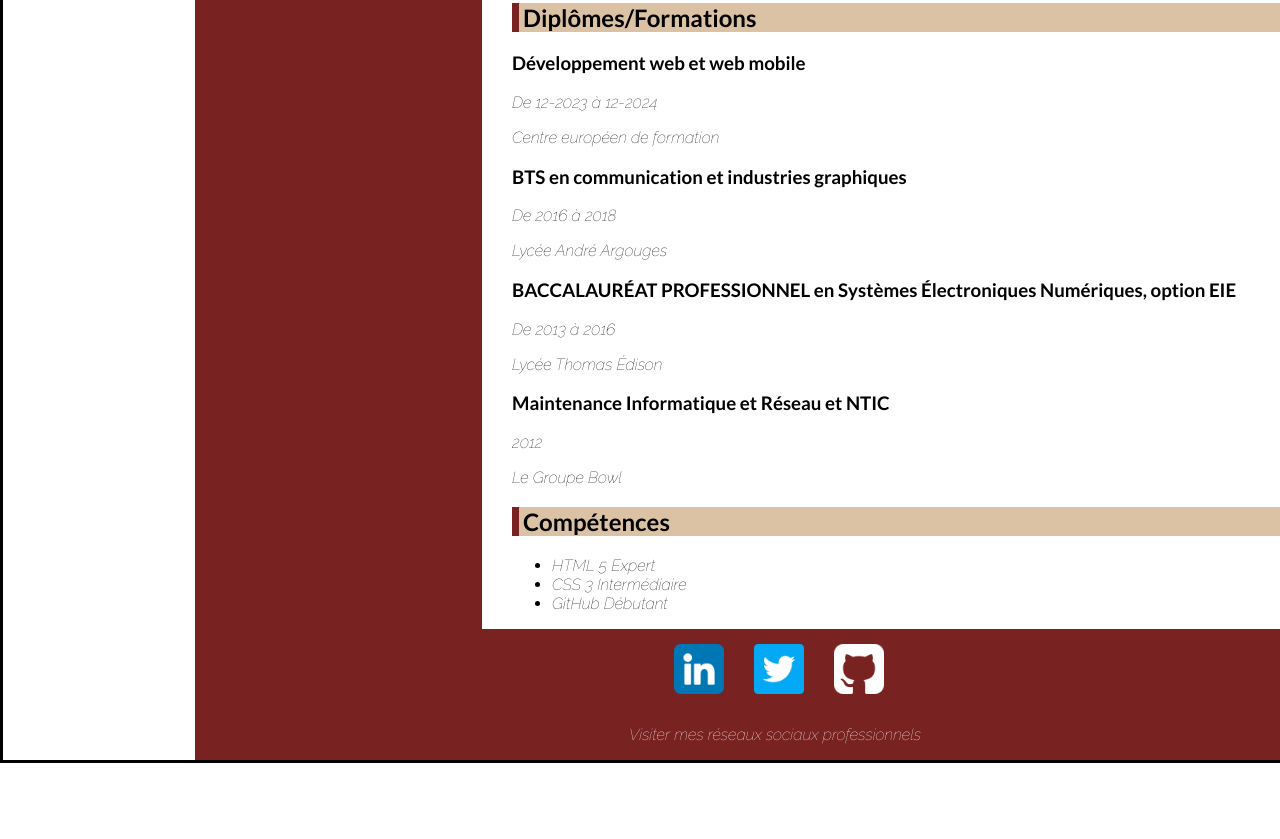
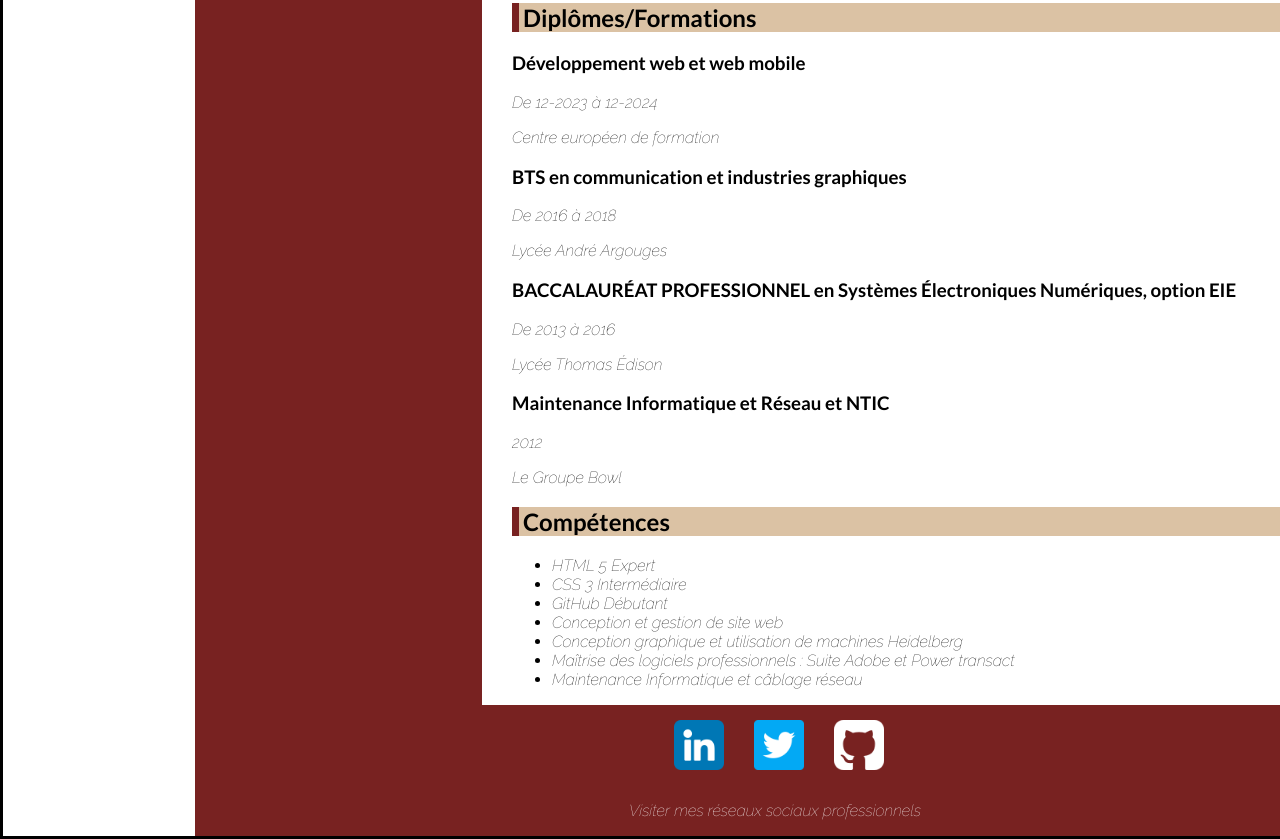
Before and after one commit to christelichaly/Projet_CV, a plain HTML site: page index.html in a window 1280 px wide. Shown: the part 1081-1920 px from the top of the page. Before the commit the page ends 1844 px from the top, so only its background shows below. Drawn offline with Linux system fonts and the light colour scheme; files whose address does not match are found by name.

Commit message:
competence

```diff
--- a/index.html
+++ b/index.html
@@ -120,10 +120,10 @@
                         <li>HTML 5 Expert</li>
                         <li>CSS 3 Intermédiaire</li>
                         <li>GitHub Débutant</li>
-                        <!-- <li>Conception et gestion de site web</li>
+                        <li>Conception et gestion de site web</li>
                         <li>Conception graphique et utilisation de machines Heidelberg</li>
                         <li>Maîtrise des logiciels professionnels : Suite Adobe et Power transact</li>
-                        <li>Maintenance Informatique et câblage réseau</li> -->
+                        <li>Maintenance Informatique et câblage réseau</li>
                     </ul>
                 </div>
             </section>
```
